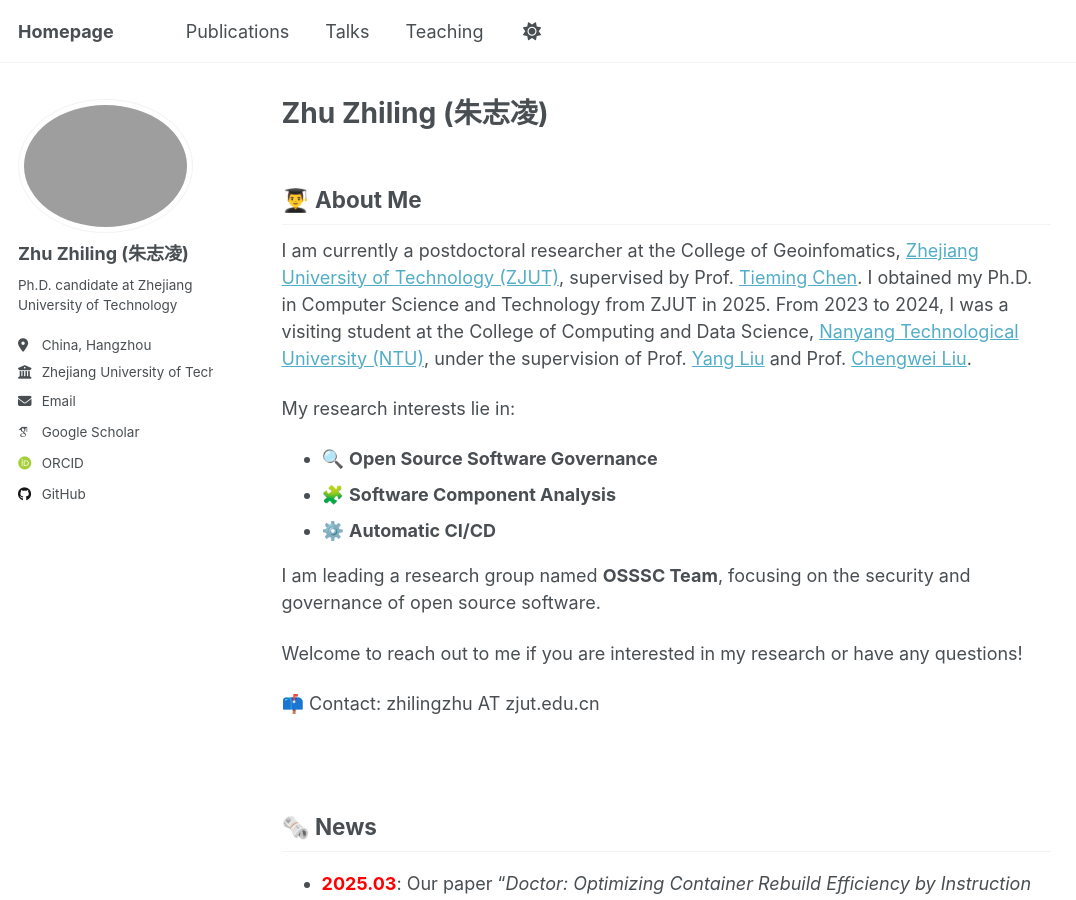
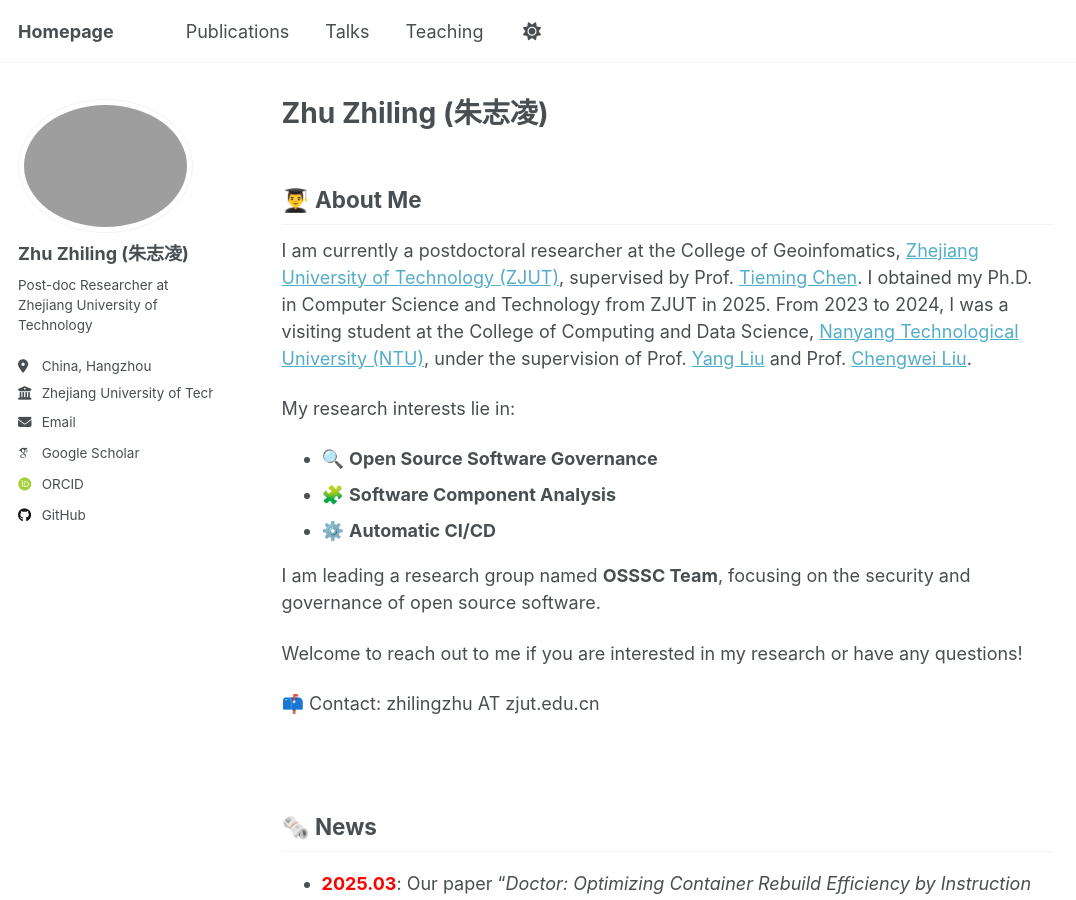
Before and after one commit to winniezzl/winniezzl.github.io, a Jekyll site: the page built from _pages/about.md, in a window 1280 px wide and 900 px high. Shown: the whole window, without its empty margins (0-1076 px from the left). Built offline with Jekyll 4.4.1, drawn with Linux system fonts in a browser that asks for light colours; some web fonts are replaced.

Commit message:
update information

```diff
--- a/_config.yml
+++ b/_config.yml
@@ -12,7 +12,7 @@ site_theme               : "default"
 title                    : "Homepage"
 title_separator          : "-"
 name                     : &name "Zhu Zhiling (朱志凌)"
-description              : &description "Ph.D. candidate at Zhejiang University of Technology"
+description              : &description "Post-doc Researcher at Zhejiang University of Technology"
 url                      : https://winniezzl.github.io/ # the base hostname & protocol for your site e.g. "https://[your GitHub username].github.io"
 baseurl                  : "" # the subpath of your site, e.g. "/blog"
 repository               : "winniezzl/winniezzl.github.io"
@@ -25,7 +25,7 @@ author:
   avatar           : "me.jpg"
   name             : "Zhu Zhiling (朱志凌)" # Name to display
   pronouns         : # example: "she/her"
-  bio              : "Ph.D. candidate at Zhejiang University of Technology"
+  bio              : "Post-doc Researcher at Zhejiang University of Technology"
   location         : "China, Hangzhou"
   employer         : "Zhejiang University of Technology"
   uri              : # URL
```
